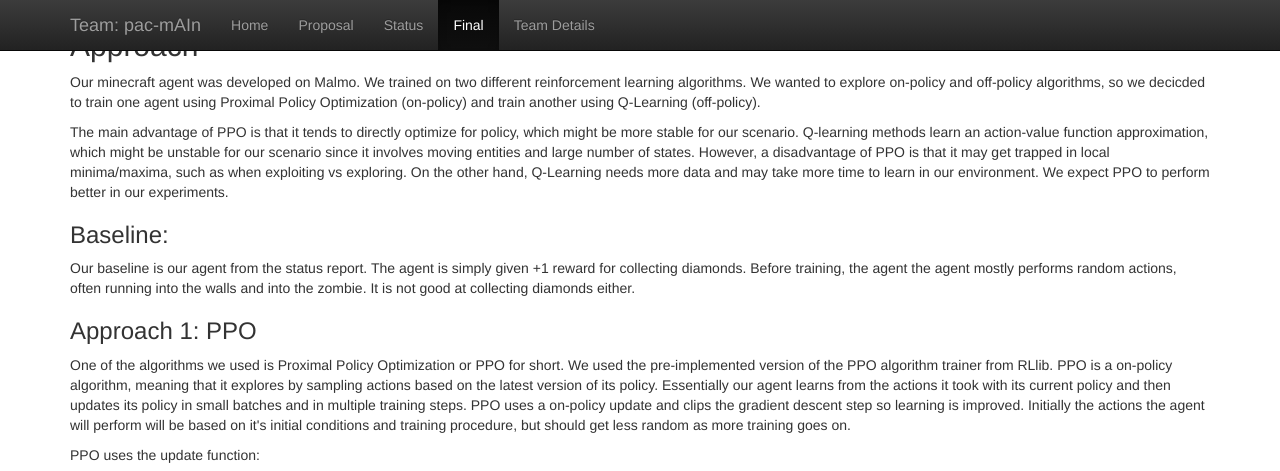
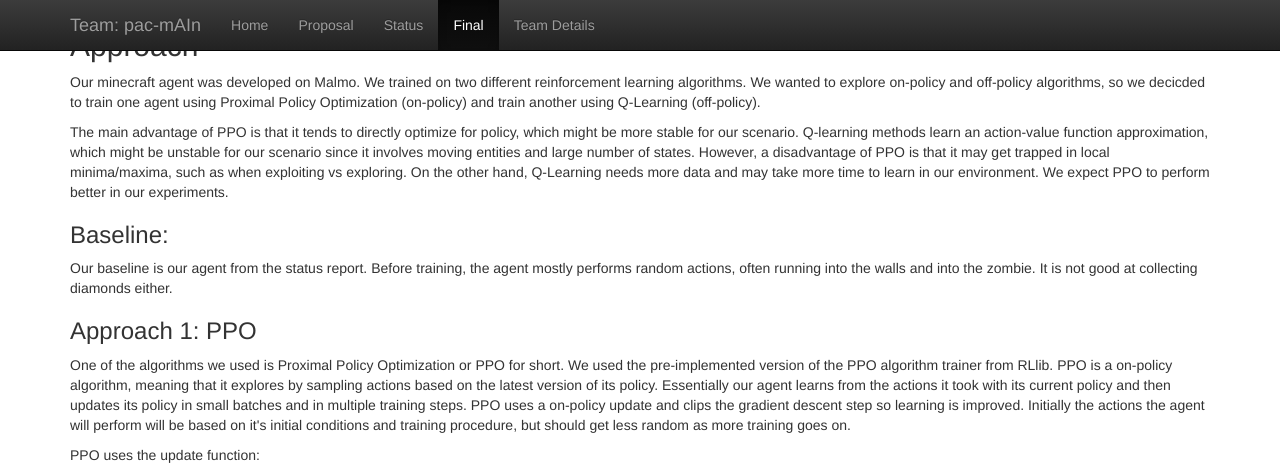
Before and after one commit to armaansd/pac-mAIn, a Jekyll site: the page built from docs/final.md, in a window 1280 px wide and 900 px high, scrolled down 2664 px, cut to the strip 0-471 px from the top of the window. Built offline with Jekyll 4.4.1, drawn with Linux system fonts in a browser that asks for light colours.

Commit message:
Update final.md

```diff
--- a/docs/final.md
+++ b/docs/final.md
@@ -62,7 +62,7 @@
 <p>The main advantage of PPO is that it tends to directly optimize for policy, which might be more stable for our scenario. Q-learning methods learn an action-value function approximation, which might be unstable for our scenario since it involves moving entities and large number of states. However, a disadvantage of PPO is that it may get trapped in local minima/maxima, such as when exploiting vs exploring. On the other hand, Q-Learning needs more data and may take more time to learn in our environment. We expect PPO to perform better in our experiments.</p>
 
 ### Baseline:
-<p>Our baseline is our agent from the status report. The agent is simply given +1 reward for collecting diamonds. Before training, the agent the agent mostly performs random actions, often running into the walls and into the zombie. It is not good at collecting diamonds either.</p>
+<p>Our baseline is our agent from the status report. Before training, the agent mostly performs random actions, often running into the walls and into the zombie. It is not good at collecting diamonds either.</p>
 
 ### Approach 1: PPO
 <p>One of the algorithms we used is Proximal Policy Optimization or PPO for short. We used the pre-implemented version of the PPO algorithm trainer from RLlib.
```
